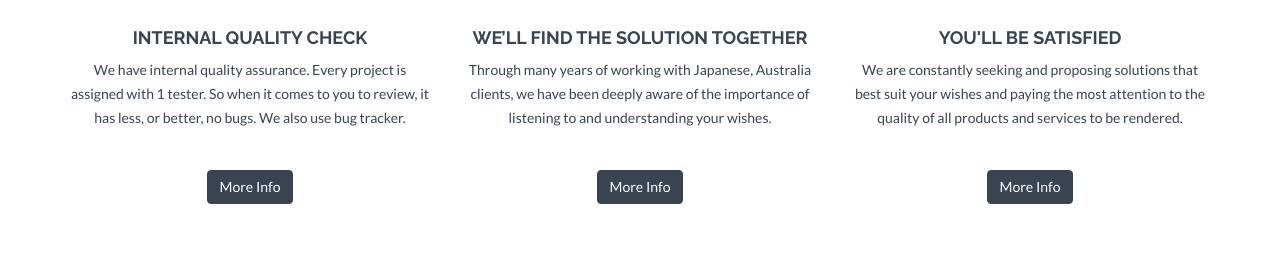
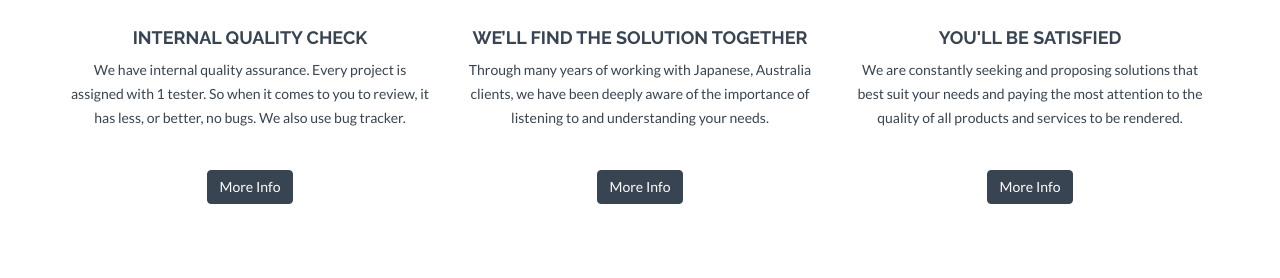
Before and after one commit to ant-software/ant-software.github.io, a Jekyll site: the page built from index.html, in a window 1280 px wide and 900 px high, scrolled down 761 px. Shown: the part 199-477 px from the top of the window. Built offline with Jekyll 4.4.1, drawn with Linux system fonts in a browser that asks for light colours; nearby versions of some CDN libraries.

Commit message:
Changing "wishes" to "needs"

```diff
--- a/index.html
+++ b/index.html
@@ -16,13 +16,13 @@ permalink: /
             <div class="col-md-4">
                 <i class="fa fa-flask"></i>
                 <h4>WE’LL FIND THE SOLUTION TOGETHER</h4>
-                <p>Through many years of working with Japanese, Australia clients, we have been deeply aware of the importance of listening to and understanding your wishes.</p>
+                <p>Through many years of working with Japanese, Australia clients, we have been deeply aware of the importance of listening to and understanding your needs.</p>
                 <p><br/><a href="#" class="btn btn-theme">More Info</a></p>
             </div>
             <div class="col-md-4">
                 <i class="fa fa-trophy"></i>
                 <h4>YOU'LL BE SATISFIED</h4>
-                <p>We are constantly seeking and proposing solutions that best suit your wishes and paying the most attention to the quality of all products and services to be rendered.</p>
+                <p>We are constantly seeking and proposing solutions that best suit your needs and paying the most attention to the quality of all products and services to be rendered.</p>
                 <p><br/><a href="#" class="btn btn-theme">More Info</a></p>
             </div>
         </div>
```
